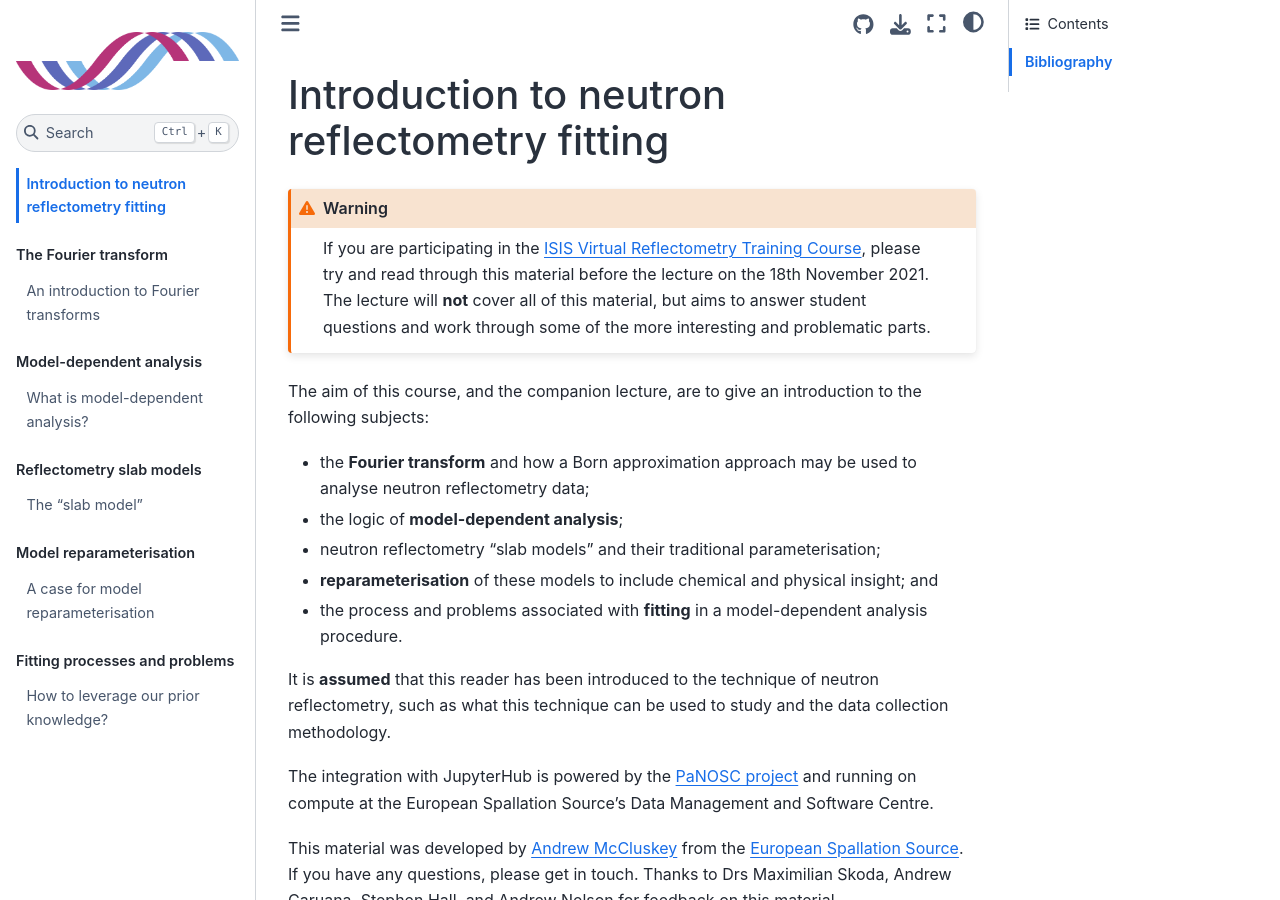
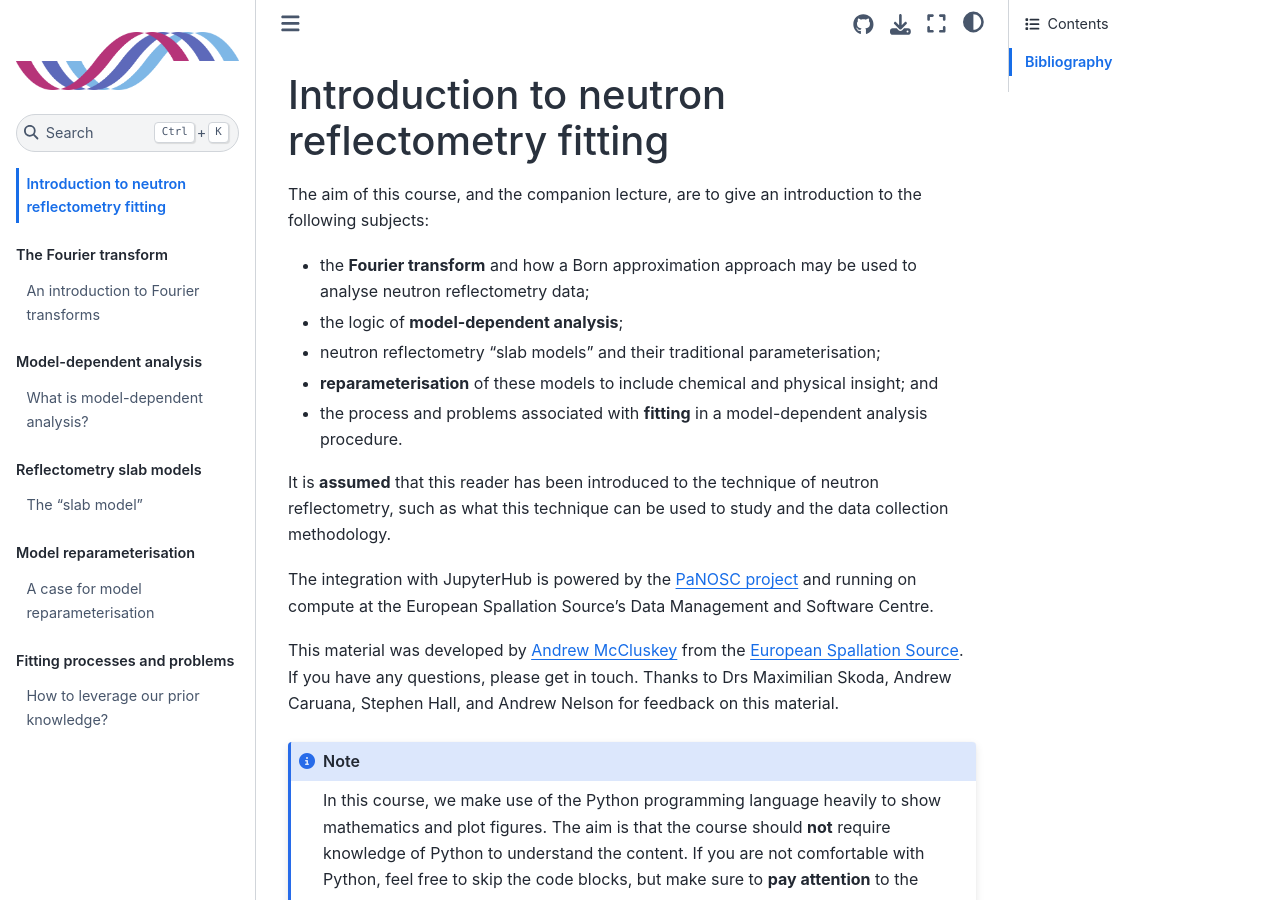
Before and after one commit to arm61/isis_school, a Jupyter Book: the page built from intro.md, in a window 1280 px wide and 900 px high. Built offline with Jupyter Book 1.0.4 settings and Sphinx 7.4.7 and the Sphinx Book theme 1.1.4, drawn with Linux system fonts in a browser that asks for light colours; pages that are not in the unit, such as notebooks, are missing from menus; cross-references to code outside the pages are shown as plain code.

Commit message:
Update intro.md

````diff
--- a/intro.md
+++ b/intro.md
@@ -1,9 +1,4 @@
 # Introduction to neutron reflectometry fitting
-
-```{warning}
-If you are participating in the [ISIS Virtual Reflectometry Training Course](https://indico.stfc.ac.uk/event/355/), please try and read through this material before the lecture on the 18th November 2021.
-The lecture will **not** cover all of this material, but aims to answer student questions and work through some of the more interesting and problematic parts.
-```
 
 The aim of this course, and the companion lecture, are to give an introduction to the following subjects:
 - the **Fourier transform** and how a Born approximation approach may be used to analyse neutron reflectometry data;
````
